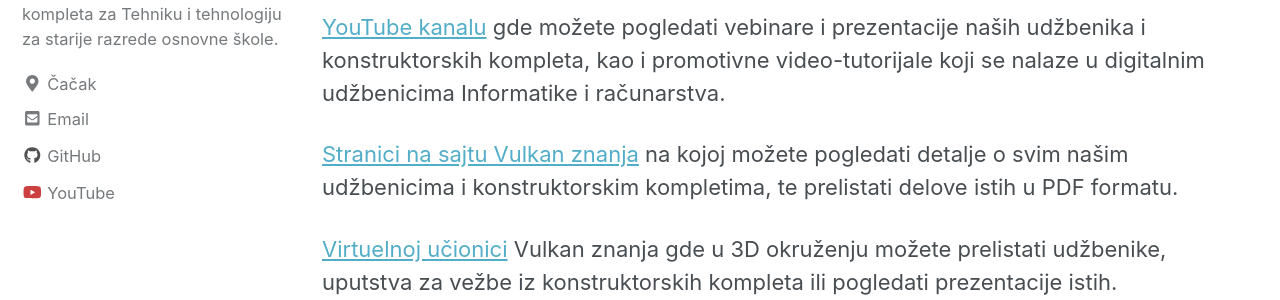
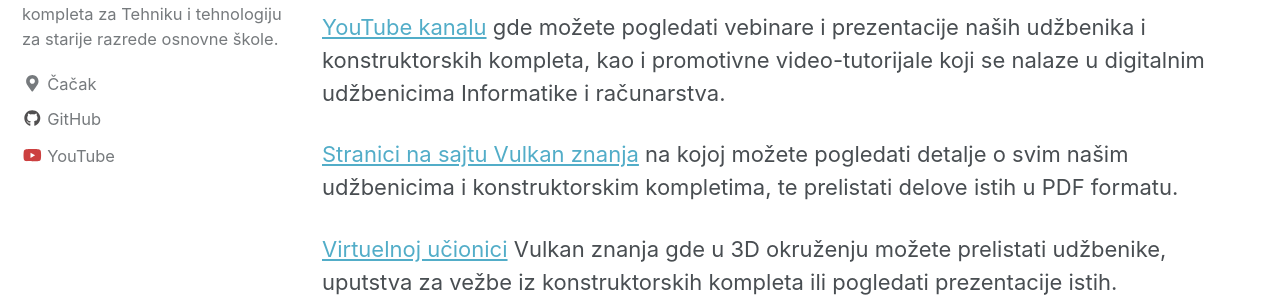
Before and after one commit to vulkanznanje/vulkanznanje.github.io, a Jekyll site: the page built from index.md, in a window 1280 px wide and 900 px high, scrolled down 488 px. Shown: the part 150-450 px from the top of the window. Built offline with Jekyll 4.4.1, drawn with Linux system fonts in a browser that asks for light colours; nearby versions of some CDN libraries.

Commit message:
Update _config.yml

```diff
--- a/_config.yml
+++ b/_config.yml
@@ -122,14 +122,13 @@ author:
   lastfm           :
   linkedin         :
   pinterest        :
-  email            : https://www.vulkanznanje.rs/
+  #email            : https://www.vulkanznanje.rs/
   stackoverflow    :
   steam            :
   tumblr           :
   twitter          :
-  email             : https://3d.vulkanznanje.rs/sr_cyr#ulaz
-  weibo            :
-  email             : https://www.mozaweb.com/sr/
+  #                 : https://3d.vulkanznanje.rs/sr_cyr#ulaz
+  #                 : https://www.mozaweb.com/sr/
   youtube          : https://www.youtube.com/channel/UCRrI0_nhGsf-DreGs3DX_6w
 
 
```
